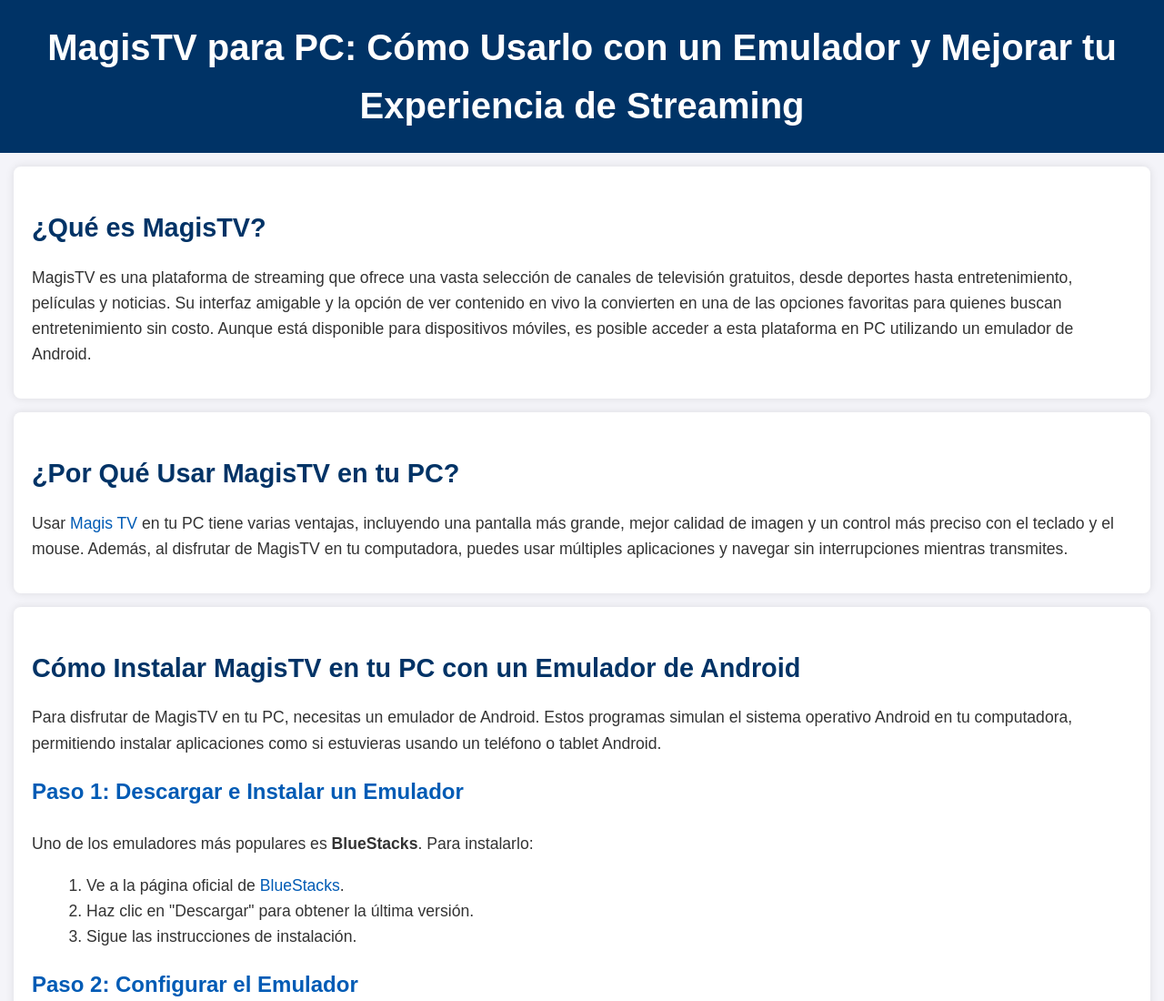
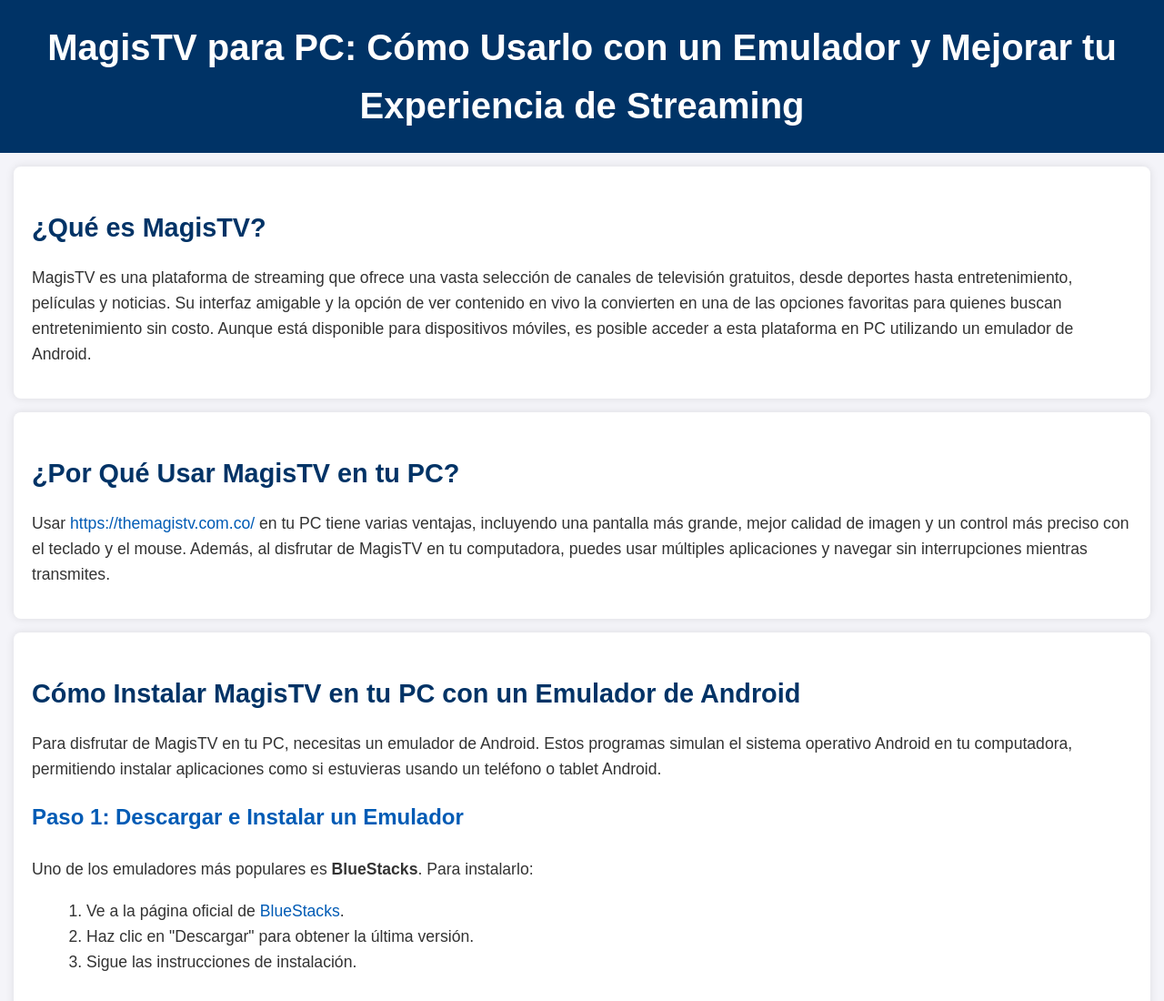
Before and after one commit to roberthinsom/Magiss-TV-vercel, a plain HTML site: page index.html in a window 1280 px wide. Shown: the top 1100 px of the page at 91% size. Drawn offline with Linux system fonts and the light colour scheme.

Commit message:
Update index.html

```diff
--- a/index.html
+++ b/index.html
@@ -86,7 +86,7 @@
 
     <section>
         <h2>¿Por Qué Usar MagisTV en tu PC?</h2>
-        <p>Usar <a href="https://themagistv.com.co/">Magis TV</a> en tu PC tiene varias ventajas, incluyendo una pantalla más grande, mejor calidad de imagen y un control más preciso con el teclado y el mouse. Además, al disfrutar de MagisTV en tu computadora, puedes usar múltiples aplicaciones y navegar sin interrupciones mientras transmites.</p>
+        <p>Usar <a href="https://themagistv.com.co/">https://themagistv.com.co/</a> en tu PC tiene varias ventajas, incluyendo una pantalla más grande, mejor calidad de imagen y un control más preciso con el teclado y el mouse. Además, al disfrutar de MagisTV en tu computadora, puedes usar múltiples aplicaciones y navegar sin interrupciones mientras transmites.</p>
     </section>
 
     <section>
```
